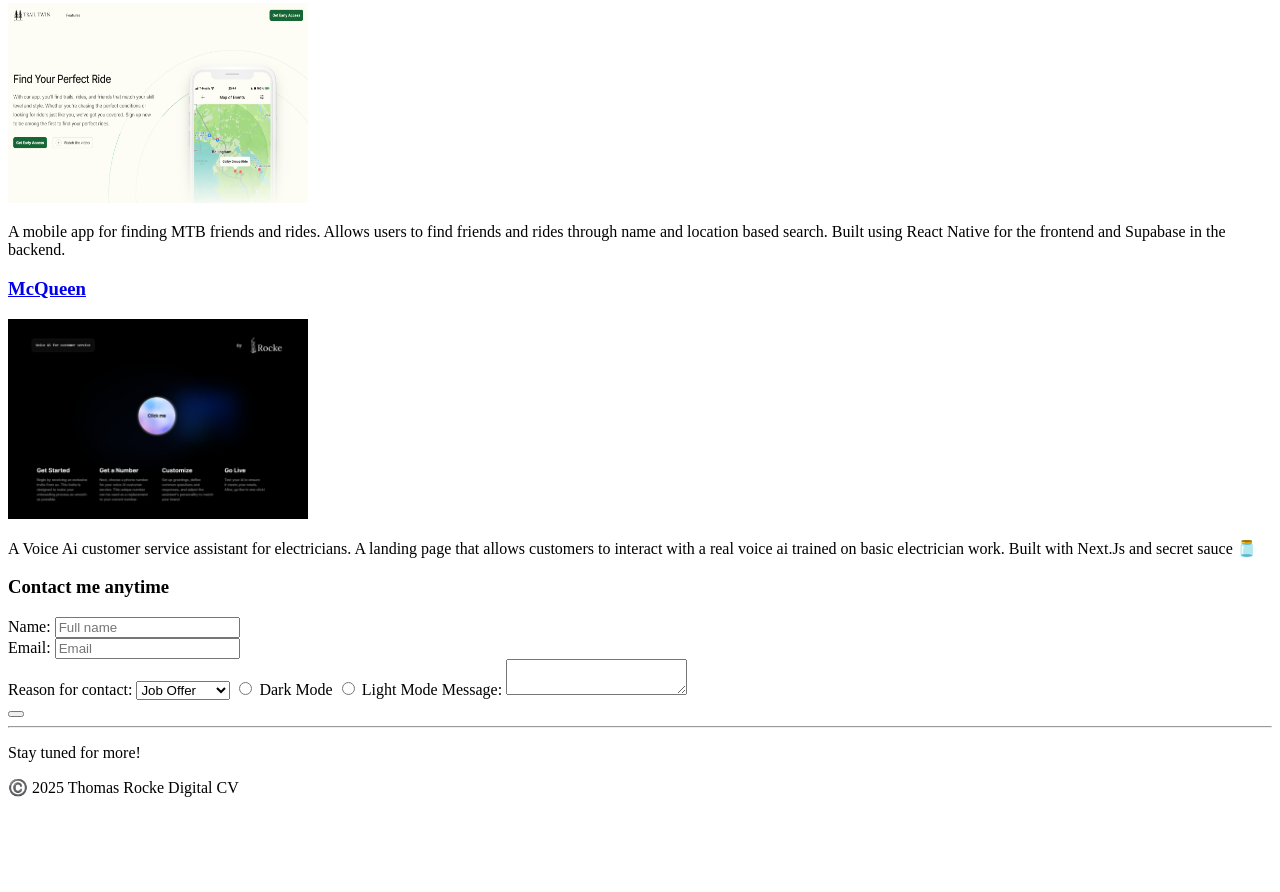
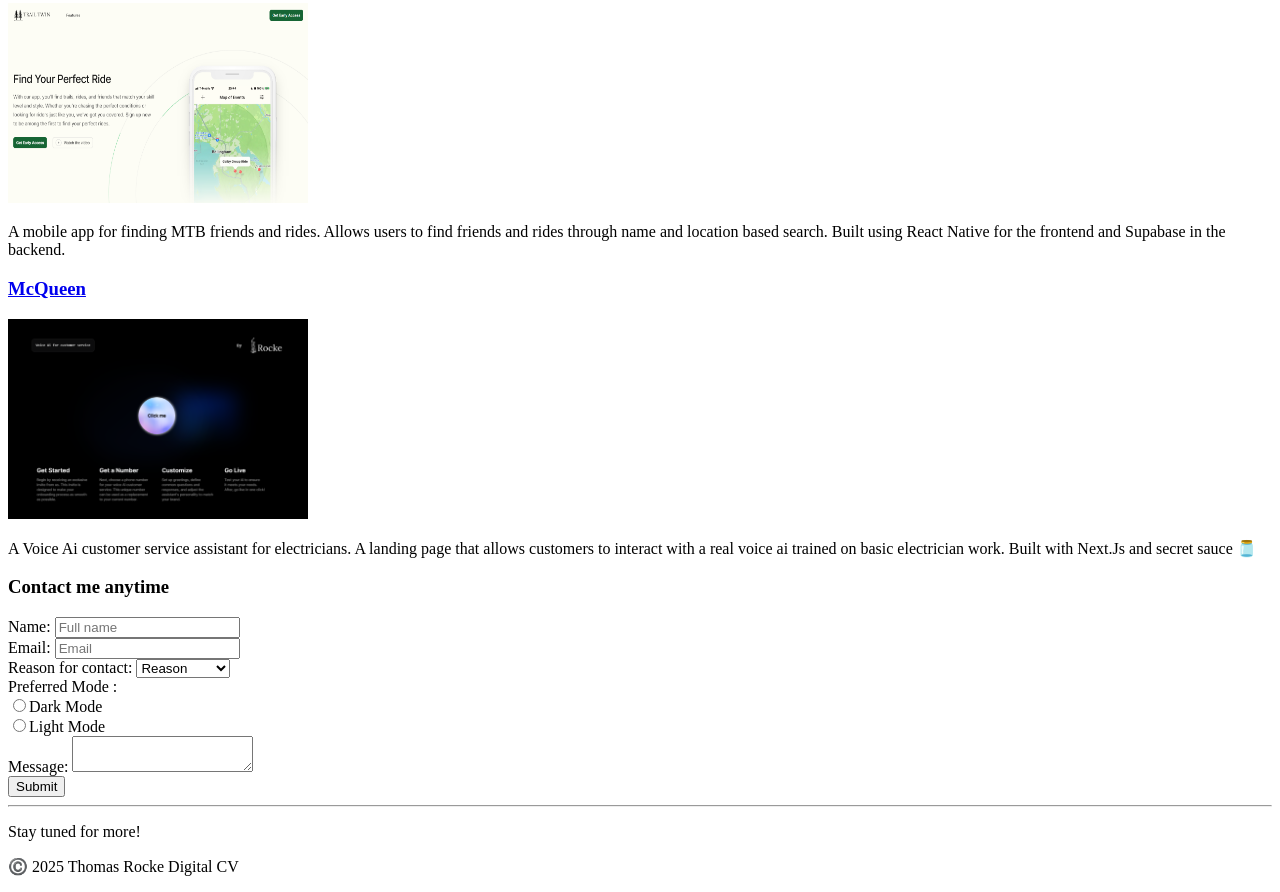
Before and after one commit to Charles-Rocke/SB-Project-1---Digital-CV, a plain HTML site: page index.html in a window 1280 px wide. Shown: the part 1328-2220 px from the top of the page. Before the commit the page ends 2141 px from the top, so only its background shows below. Drawn offline with Linux system fonts and the light colour scheme.

Commit message:
Fixed HTML errors according to W3 Validator

```diff
--- a/index.html
+++ b/index.html
@@ -184,36 +184,38 @@
           />
           <br />
           <!-- Reason Select Input -->
-          <label for="reaon">Reason for contact:</label>
+          <label for="reason">Reason for contact:</label>
           <select id="reason" name="reason" required>
-            <option value="Job Offer">Job Offer</option>
+            <option value="">Reason</option>
             <option value="Co-Founder">Co-Founder</option>
+            <option value="Friendship">Job</option>
             <option value="Friendship">Friendship</option>
           </select>
           <!-- Mode Radio Input-->
-          <radio>
+          <br />
+          <label>Preferred Mode :</label>
+          <br />
           <input
             type="radio"
-              id="mode"
+            id="darkMode"
             name="mode"
             value="dark mode"
             required
-            />
-            <label for="mode">Dark Mode</label>
+          />Dark Mode<br />
+
           <input
             type="radio"
-              id="mode"
+            id="lightMode"
             name="mode"
             value="Light Mode"
             required
-            />
-            <label for="yes">Light Mode</label>
-          </radio>
+          />Light Mode <br />
+
           <!-- Message Input-->
           <label for="message">Message:</label>
           <textarea id="message" name="message"></textarea>
           <br />
-          <button type="submit"></button>
+          <button type="submit">Submit</button>
         </form>
       </section>
     </main>
```
Lines whose indentation alone changed are shown as unchanged.
